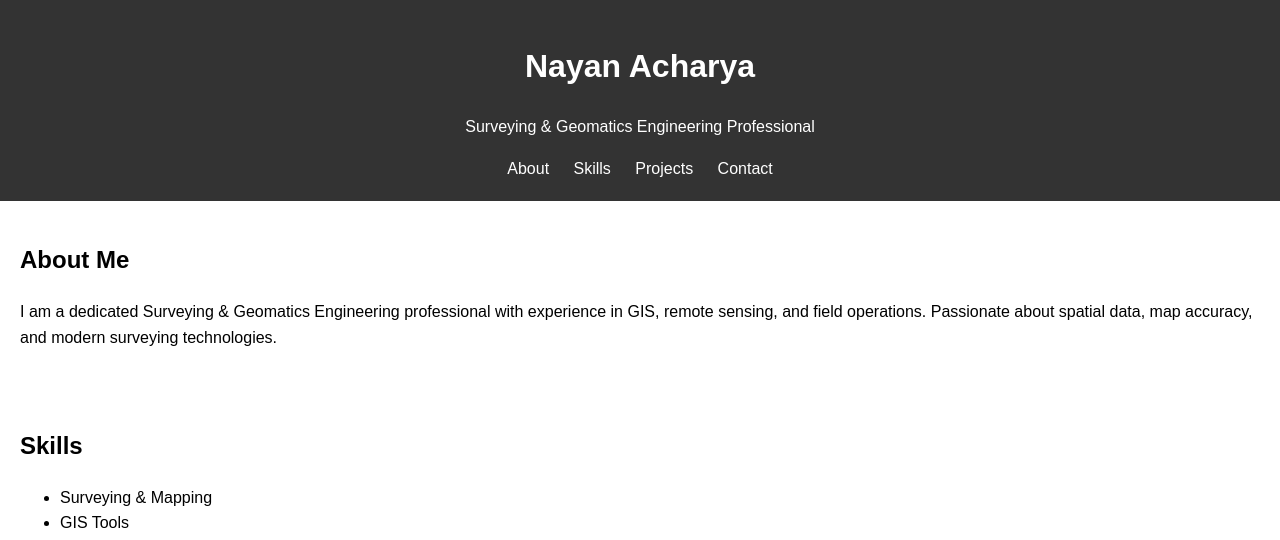
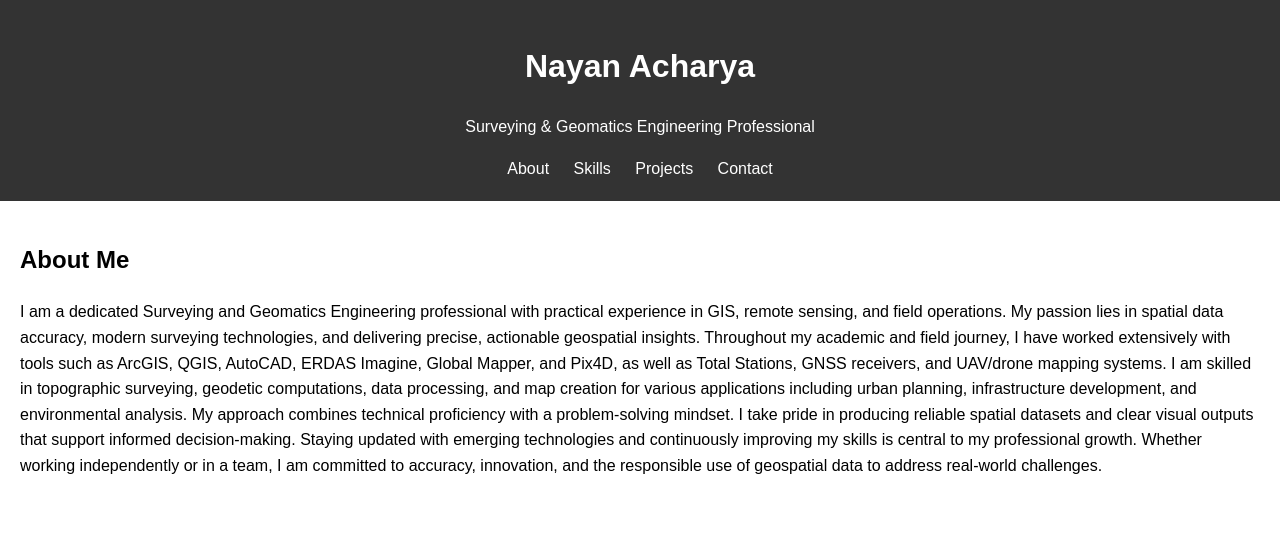
Before and after one commit to aankhaharu/AANKHAHARU, a plain HTML site: page index.html in a window 1280 px wide. Shown: the top 540 px of the page. Drawn offline with nearby package versions, Linux system fonts and the light colour scheme.

Commit message:
Add files via upload

```diff
--- a/index.html
+++ b/index.html
@@ -25,7 +25,13 @@
 
   <section id="about">
     <h2>About Me</h2>
-    <p>I am a dedicated Surveying & Geomatics Engineering professional with experience in GIS, remote sensing, and field operations. Passionate about spatial data, map accuracy, and modern surveying technologies.</p>
+    <p>I am a dedicated Surveying and Geomatics Engineering professional with practical experience in GIS, remote sensing, and field operations. My passion lies in spatial data accuracy, modern surveying technologies, and delivering precise, actionable geospatial insights.
+
+Throughout my academic and field journey, I have worked extensively with tools such as ArcGIS, QGIS, AutoCAD, ERDAS Imagine, Global Mapper, and Pix4D, as well as Total Stations, GNSS receivers, and UAV/drone mapping systems. I am skilled in topographic surveying, geodetic computations, data processing, and map creation for various applications including urban planning, infrastructure development, and environmental analysis.
+
+My approach combines technical proficiency with a problem-solving mindset. I take pride in producing reliable spatial datasets and clear visual outputs that support informed decision-making. Staying updated with emerging technologies and continuously improving my skills is central to my professional growth.
+
+Whether working independently or in a team, I am committed to accuracy, innovation, and the responsible use of geospatial data to address real-world challenges.</p>
   </section>
 
   <section id="skills">
```
